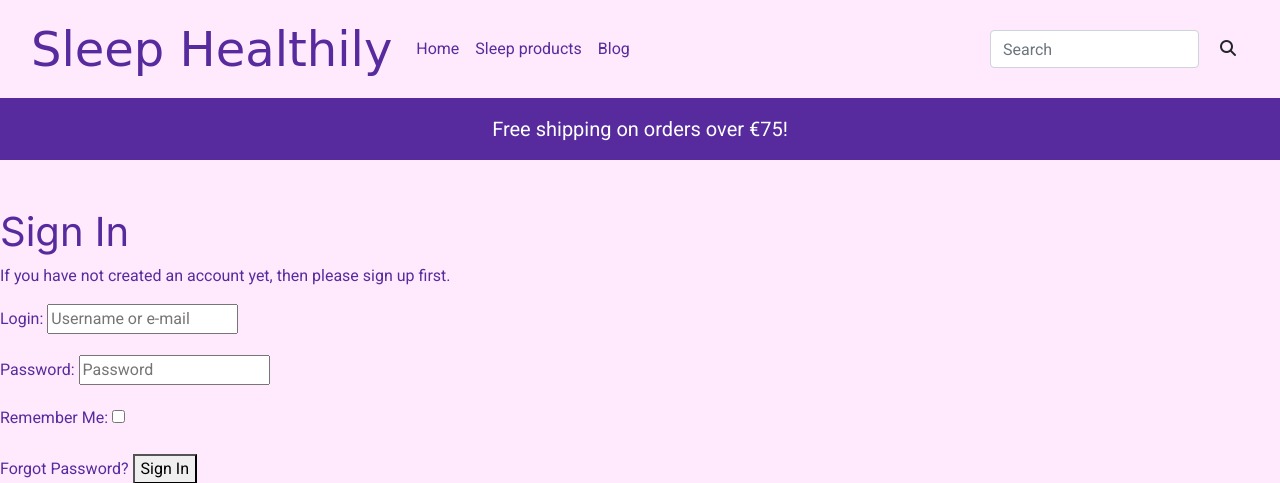
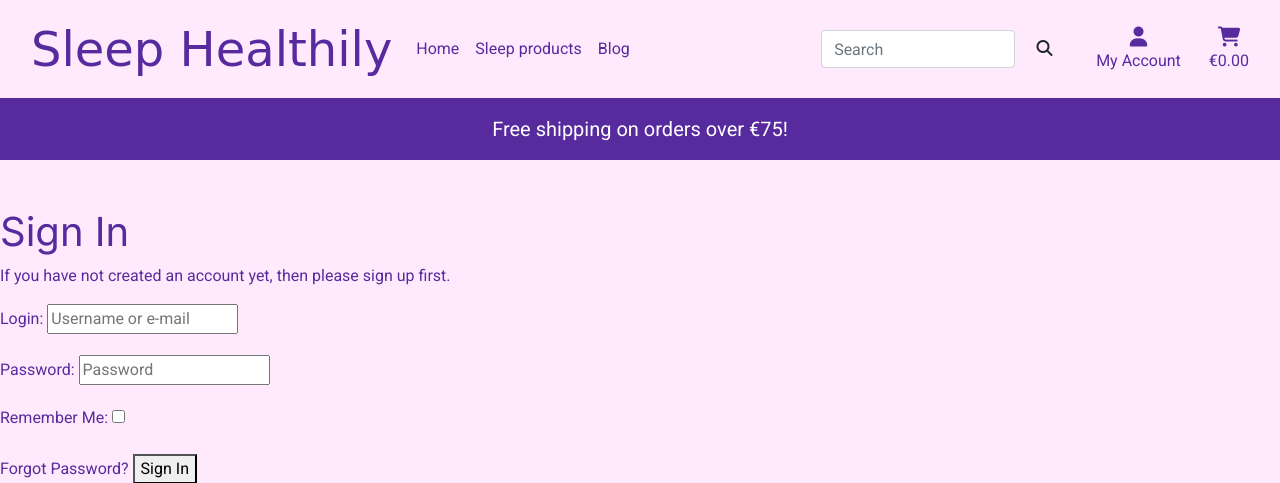
Before and after one commit to stephendawsondev/Sleep-Healthily, a Django app: page /accounts/login/ in a window 1280 px wide. Shown: the top 483 px of the page. Run offline with Django 3.2, Linux system fonts and the light colour scheme; some libraries are stand-ins or nearby versions; some web fonts are replaced.

Commit message:
feat: add cart and account icons

```diff
--- a/templates/base.html
+++ b/templates/base.html
@@ -72,15 +72,51 @@
             </li>
           </ul>
           <form class="form-inline my-2 my-lg-0">
-            <input class="form-control mr-sm-2" type="search" placeholder="Search" aria-label="Search">
+            <input class="form-control mr-sm-2 w-75" type="search" placeholder="Search" aria-label="Search">
             <button class="btn btn-outline-none my-2 my-sm-0" type="submit"><i class="fa fa-search"></i></button>
           </form>
         </div>
+
+        <ul class="list-inline list-unstyled text-center text-lg-right my-0">
+          <li class="list-inline-item dropdown">
+            <a class="text-black nav-link" href="#" id="user-options" data-toggle="dropdown" aria-haspopup="true"
+              aria-expanded="false">
+              <div class="text-center">
+                <div><i class="fas fa-user fa-lg"></i></div>
+                <p class="my-0">My Account</p>
+              </div>
+            </a>
+            <div class="dropdown-menu border-0" aria-labelledby="user-options">
+              {% if request.user.is_authenticated %}
+              {% if request.user.is_superuser %}
+              {% comment %} <a href="{% url 'add_product' %}" class="dropdown-item">Product Management</a>
+              {% endcomment %}
+              {% endif %}
+              {% comment %} <a href="{% url 'profile' %}" class="dropdown-item">My Profile</a> {% endcomment %}
+              {% comment %} <a href="{% url 'account_logout' %}" class="dropdown-item">Logout</a> {% endcomment %}
+              {% else %}
+              <a href="{% url 'account_signup' %}" class="dropdown-item">Register</a>
+              <a href="{% url 'account_login' %}" class="dropdown-item">Login</a>
+              {% endif %}
+            </div>
+          </li>
+          <li class="list-inline-item">
+            <a class="text-primary" href="#">
+              <div class="text-center">
+                <div><i class="fas fa-shopping-cart fa-lg"></i></div>
+                <p class="my-0">
+                  €0.00
+                </p>
+              </div>
+            </a>
+          </li>
+        </ul>
+
       </div>
     </nav>
     <div
       class="free-shipping-banner d-flex justify-content-center align-items-center text-white bg-primary font-bold py-3">
-      <strong class="lead">Free shipping on orders over €75!</strong>
+      <strong class="lead text-bold">Free shipping on orders over €75!</strong>
     </div>
   </header>
   {% if messages %}
```
